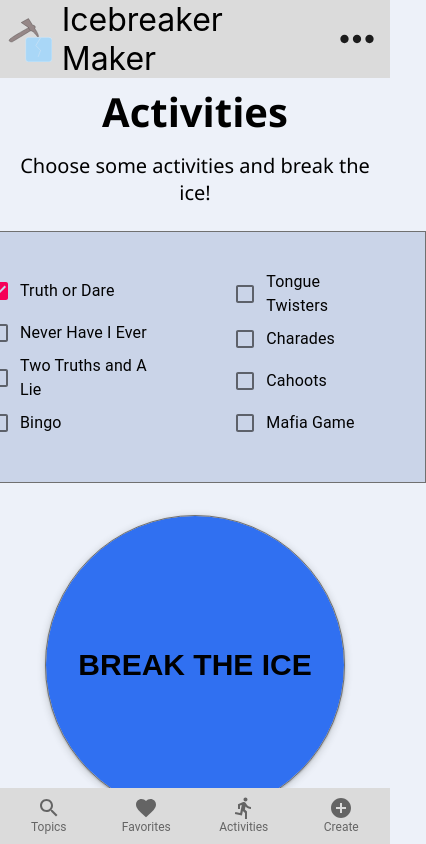
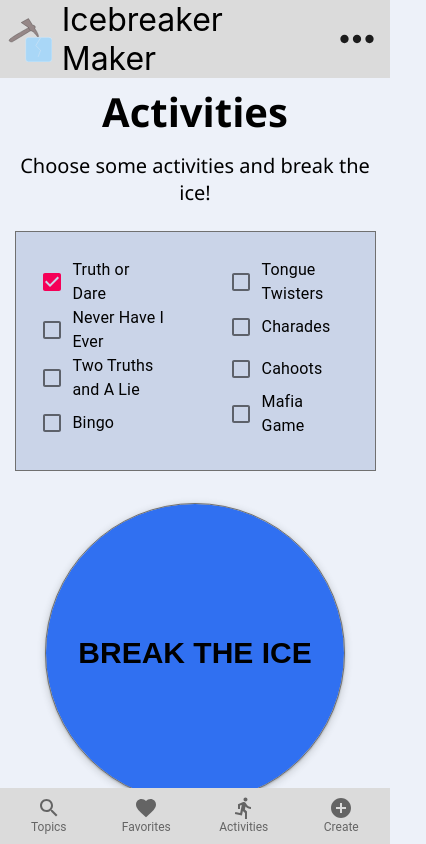
Before and after one commit to MTaylor124/ice-breaker-maker, a React (Create React App) app: page /activities in a window 390 px wide. Shown: the whole page, 426 px wide, since content can reach past the window. Built offline with nearby package versions, Linux system fonts and the light colour scheme; no server answers.

Commit message:
updated style for activities

```diff
--- a/src/components/Activities/ActivitiesAll.css
+++ b/src/components/Activities/ActivitiesAll.css
@@ -4,13 +4,16 @@
     box-sizing: border-box;
     border: 1px solid gold;
 } */
+body {
+    background-color: #EDF1F9;
+}
 .ActivitiesAll {
-    margin: auto;
+    margin: 0 auto;
     display: flex;
     flex-direction: column;
     justify-content: center;
     align-items: center;
-    background: #EDF1F9 0% 0% no-repeat padding-box;
+    background: #EDF1F9;
     opacity: 1;
     font: var(--unnamed-font-style-normal) normal var(--unnamed-font-weight-normal) 20px Segoe UI;
     letter-spacing: var(--unnamed-character-spacing-0);
@@ -20,10 +23,15 @@
     color: #000000;
 }
 .ActivitiesAll>h1 {
-    width: 300px;
+    /* width: 300px; */
     margin: 6px 0;
 }
 .ActivitiesAll>p {
     margin: 4px 0;
     padding: 3px;
 }
+@media (max-width: 600px) {
+    .ActivitiesAll {
+        margin: 0 auto;
+    }
+ }
--- a/src/components/Activities/ActivityCategories.css
+++ b/src/components/Activities/ActivityCategories.css
@@ -2,18 +2,24 @@
     display: flex;
     justify-content: center;
     align-items: center;
-    top: 196px;
-    left: 12px;
-    width: 460px;
-    height: 250px;
+    /* top: 196px;
+    left: 12px; */
+    width: 55vh;
     background: #17409129 0% 0% no-repeat padding-box;
     border: 1px solid #707070;
-    font: var(--unnamed-font-style-normal) normal var(--unnamed-font-weight-normal) 14px/19px Segoe UI;
+    /* font: var(--unnamed-font-style-normal) normal var(--unnamed-font-weight-normal) 14px/19px Segoe UI; */
     letter-spacing: var(--unnamed-character-spacing-0);
     text-align: left;
-    font: normal normal normal 14px/19px Segoe UI;
+    /* font: normal normal normal 14px/19px Segoe UI; */
     letter-spacing: 0px;
     color: #020202;
     opacity: 1;
     margin-top: 18px;
 }
+
+@media (max-width: 600px) {
+   .ActivityCategories {
+        width: 355px;
+        padding: 2px;
+   }
+}
```
